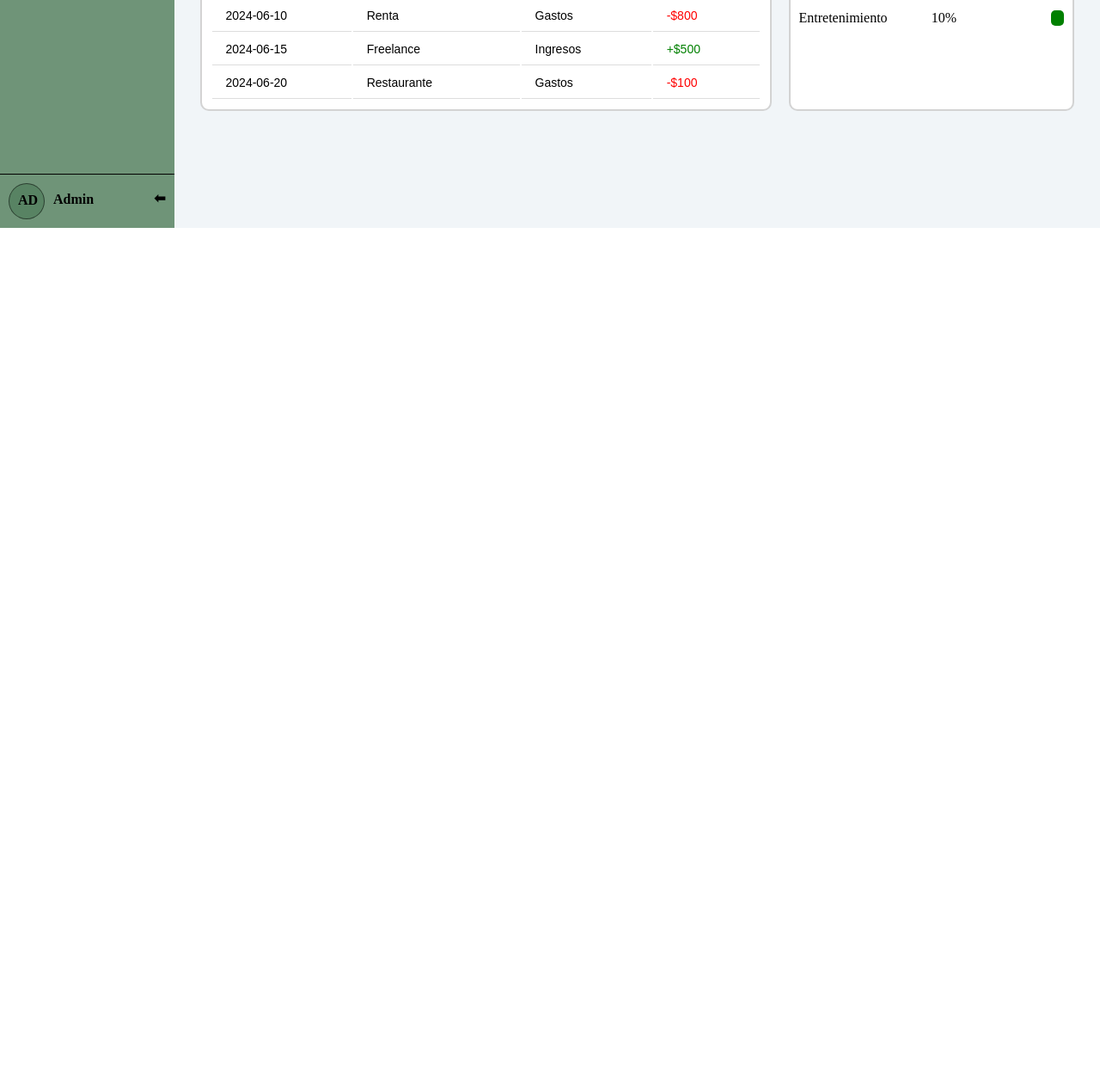
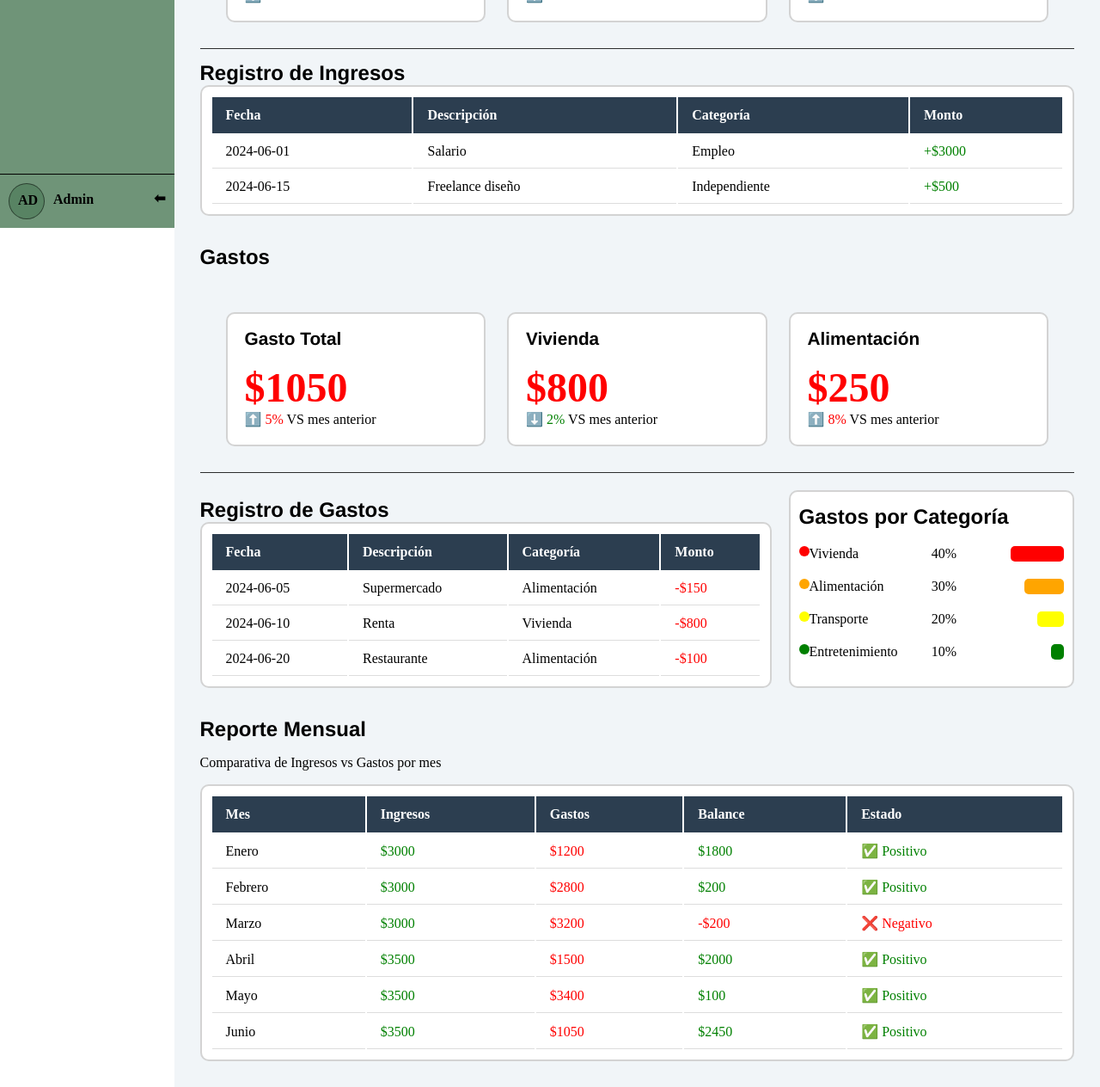
Before and after one commit to birulboy/CompuGraficaParcial1, a plain HTML site: page Punto3/Index.html in a window 1280 px wide. Shown: the part 535-1799 px from the top of the page at 86% size. Before the commit the page ends 800 px from the top, so only its background shows below. Drawn offline with Linux system fonts and the light colour scheme.

Commit message:
Punto 3 Terminado

```diff
--- a/Punto3/Index.html
+++ b/Punto3/Index.html
@@ -9,20 +9,30 @@
 <body>
     <main>
         <aside>
-            <div id="Aside-Header"> <span>💰</span> Money Maker</div>
+            <div id="Aside-Header">
+                <span>💰</span> Money Maker
             </div>
             <div id="Aside-Body">
-                <div class="Aside-Option Activo"><a href="#">🏠 Inicio</a></div>
-                <div class="Aside-Option"><a href="#">📈 Ingresos</a></div>
-                <div class="Aside-Option"><a href="#">📉 Gastos</a></div>
-                <div class="Aside-Option"><a href="#">📊 Reportes</a></div>
+                <div class="Aside-Option Activo">
+                    <a href="#Tarjetas">🏠 Inicio</a>
+                </div>
+                <div class="Aside-Option">
+                    <a href="#ingresos">📈 Ingresos</a>
+                </div>
+                <div class="Aside-Option">
+                    <a href="#Gastos">📉 Gastos</a>
+                </div>
+                <div class="Aside-Option">
+                    <a href="#Dates">📊 Reportes</a>
+                </div>
             </div>
             <div id="Account-Info">
-                <div class="Account Foto"> AD </div>
+                <div class="Account Foto">AD</div>
                 <div class="Account Nombre">Admin</div>
-                <a class="Back-To-Login"href="Login.html">⬅</a>
+                <a class="Back-To-Login" href="Login.html">⬅</a>
             </div>
         </aside>
+
         <section id="Information-Section">
             <div id="Information-Header">
                 <h1>Panel De Control</h1>
@@ -30,29 +40,52 @@
                 <hr>
                 <p class="Titulo">RESUMEN DEL MES</p>
             </div>
+
             <div id="Information-Body">
-                <div class="Cards">
+                <div class="Cards" id="Tarjetas">
                     <div class="Saldo-Total Carta">
                         <h2>Saldo Total</h2>
                         <p class="Monto Verde">$5000</p>
-                        <span class="Verde">⬆️ 12% </span> <span>VS mes anterior</span>
-
+                        <span class="Verde">⬆️ 12%</span>
+                        <span>VS mes anterior</span>
                     </div>
                     <div class="Ingresos Carta">
                         <h2>Ingresos</h2>
-                        <p class="Monto Azul">$3000</p>
-                        <span class="Verde"> ⬆️ 8% </span> <span>VS mes anterior</span>
+                        <p class="Monto Azul">$3500</p>
+                        <span class="Verde">⬆️ 8%</span>
+                        <span>VS mes anterior</span>
                     </div>
                     <div class="Gastos Carta">
                         <h2>Gastos</h2>
-                        <p class="Monto Rojo">$2000</p>
-                        <span class="Rojo">⬆️ 5% </span><span>VS mes anterior</span>
+                        <p class="Monto Rojo">$1050</p>
+                        <span class="Rojo">⬆️ 5%</span>
+                        <span>VS mes anterior</span>
                     </div>
-
                 </div>
-                <div id="Dates">
-                    <div id="Transacciones">
-                          <h1>Transacciones Recientes</h1>
+                <div id="ingresos">
+                    <h1>Ingresos</h1>
+                    <div class="Cards">
+                        <div class="Carta">
+                            <h2>Ingreso Total</h2>
+                            <p class="Monto Verde">$3500</p>
+                            <span class="Verde">⬆️ 10%</span>
+                            <span>VS mes anterior</span>
+                        </div>
+                        <div class="Carta">
+                            <h2>Salario</h2>
+                            <p class="Monto Verde">$3000</p>
+                            <span class="Verde">⬆️ 5%</span>
+                            <span>VS mes anterior</span>
+                        </div>
+                        <div class="Carta">
+                            <h2>Freelance</h2>
+                            <p class="Monto Azul">$500</p>
+                            <span class="Verde">⬆️ 20%</span>
+                            <span>VS mes anterior</span>
+                        </div>
+                    </div>
+                    <div id="Tabla-Ingresos">
+                        <h1>Registro de Ingresos</h1>
                         <table>
                             <tr>
                                 <th>Fecha</th>
@@ -63,36 +96,71 @@
                             <tr>
                                 <td>2024-06-01</td>
                                 <td>Salario</td>
-                                  <td>Ingresos</td>
+                                <td>Empleo</td>
                                 <td class="Verde">+$3000</td>
+                            </tr>
+                            <tr>
+                                <td>2024-06-15</td>
+                                <td>Freelance diseño</td>
+                                <td>Independiente</td>
+                                <td class="Verde">+$500</td>
+                            </tr>
+                        </table>
+                    </div>
+                </div>
+                <div id="Gastos">
+                    <h1>Gastos</h1>
+                    <div class="Cards">
+                        <div class="Carta">
+                            <h2>Gasto Total</h2>
+                            <p class="Monto Rojo">$1050</p>
+                            <span class="Rojo">⬆️ 5%</span>
+                            <span>VS mes anterior</span>
+                        </div>
+                        <div class="Carta">
+                            <h2>Vivienda</h2>
+                            <p class="Monto Rojo">$800</p>
+                            <span class="Verde">⬇️ 2%</span>
+                            <span>VS mes anterior</span>
+                        </div>
+                        <div class="Carta">
+                            <h2>Alimentación</h2>
+                            <p class="Monto Rojo">$250</p>
+                            <span class="Rojo">⬆️ 8%</span>
+                            <span>VS mes anterior</span>
+                        </div>
+                    </div>
+                    <div id="Detalle-Gastos">
+                        <div id="Tabla-Gastos">
+                            <h1>Registro de Gastos</h1>
+                            <table>
+                                <tr>
+                                    <th>Fecha</th>
+                                    <th>Descripción</th>
+                                    <th>Categoría</th>
+                                    <th>Monto</th>
                                 </tr>
                                 <tr>
                                     <td>2024-06-05</td>
                                     <td>Supermercado</td>
-                                  <td>Gastos</td>
+                                    <td>Alimentación</td>
                                     <td class="Rojo">-$150</td>
                                 </tr>
                                 <tr>
                                     <td>2024-06-10</td>
                                     <td>Renta</td>
-                                  <td>Gastos</td>
+                                    <td>Vivienda</td>
                                     <td class="Rojo">-$800</td>
-                              </tr>
-                              <tr>
-                                  <td>2024-06-15</td>
-                                  <td>Freelance</td>
-                                  <td>Ingresos</td>
-                                  <td class="Verde">+$500</td>
                                 </tr>
                                 <tr>
                                     <td>2024-06-20</td>
                                     <td>Restaurante</td>
-                                  <td>Gastos</td>
+                                    <td>Alimentación</td>
                                     <td class="Rojo">-$100</td>
                                 </tr>
                             </table>
+                        </div>
 
-                    </div>
                         <div id="Gastos-Por-Categoria">
                             <h1>Gastos por Categoría</h1>
                             <div class="Gasto">
@@ -136,10 +204,65 @@
                                 </div>
                             </div>
                         </div>
-
                     </div>
                 </div>
 
+                <div id="Dates">
+                        <h1>Reporte Mensual</h1>
+                        <p>Comparativa de Ingresos vs Gastos por mes</p>
+                        <table id="Tabla-Reporte">
+                            <tr>
+                                <th>Mes</th>
+                                <th>Ingresos</th>
+                                <th>Gastos</th>
+                                <th>Balance</th>
+                                <th>Estado</th>
+                            </tr>
+                            <tr>
+                                <td>Enero</td>
+                                <td class="Verde">$3000</td>
+                                <td class="Rojo">$1200</td>
+                                <td class="Verde">$1800</td>
+                                <td class="Verde">✅ Positivo</td>
+                            </tr>
+                            <tr>
+                                <td>Febrero</td>
+                                <td class="Verde">$3000</td>
+                                <td class="Rojo">$2800</td>
+                                <td class="Verde">$200</td>
+                                <td class="Verde">✅ Positivo</td>
+                            </tr>
+                            <tr>
+                                <td>Marzo</td>
+                                <td class="Verde">$3000</td>
+                                <td class="Rojo">$3200</td>
+                                <td class="Rojo">-$200</td>
+                                <td class="Rojo">❌ Negativo</td>
+                            </tr>
+                            <tr>
+                                <td>Abril</td>
+                                <td class="Verde">$3500</td>
+                                <td class="Rojo">$1500</td>
+                                <td class="Verde">$2000</td>
+                                <td class="Verde">✅ Positivo</td>
+                            </tr>
+                            <tr>
+                                <td>Mayo</td>
+                                <td class="Verde">$3500</td>
+                                <td class="Rojo">$3400</td>
+                                <td class="Verde">$100</td>
+                                <td class="Verde">✅ Positivo</td>
+                            </tr>
+                            <tr>
+                                <td>Junio</td>
+                                <td class="Verde">$3500</td>
+                                <td class="Rojo">$1050</td>
+                                <td class="Verde">$2450</td>
+                                <td class="Verde">✅ Positivo</td>
+                            </tr>
+                        </table>
+                </div>
+            </div>
         </section>
     </main>
 </body>
--- a/Punto3/indexstyle.css
+++ b/Punto3/indexstyle.css
@@ -1,6 +1,4 @@
 body {
-    height: 100vh;
-    width: 100vw;
     padding: 0;
     margin: 0;
     gap: 0;
@@ -9,9 +7,7 @@ body {
 main {
     display: grid;
     grid-template-columns: 1fr 6fr;
-    grid-template-rows: 1fr;
     box-sizing: border-box;
-    height: 100vh;
 }
 
 
@@ -22,6 +18,9 @@ aside {
     grid-column: 1/2;
     display: flex;
     flex-direction: column;
+    position: sticky;
+    top : 0;
+    height: 100vh;
 }
 
 #Aside-Header {
@@ -66,13 +65,6 @@ aside {
 
 }
 
-.Activo {
-    font-weight: bolder;
-    background-color: rgba(70, 153, 89, 0.638);
-    border-radius: 5px;
-    padding: 10px;
-
-}
 
 #Account-Info {
     border: 1px solid black;
@@ -175,7 +167,7 @@ section {
     padding-top: 0;
 }
 
-#Information-Header h1 {
+h1 {
     font-family: 'Franklin Gothic Medium', 'Arial Narrow', Arial, sans-serif;
     font-size: 1.5rem;
     margin-bottom: 0;
@@ -194,18 +186,25 @@ section {
     gap: 20px;
 }
 
-#Dates {
+#Detalle-Gastos {
     display:grid;
     grid-template-columns: 2fr 1fr;
     gap:20px;
+
 }
 
+#Gastos{
+    display: flex;
+    flex-direction: column;
+    gap: 20px;
+}
 
-#Transacciones{
+table{
     border: solid #7070704f 2px;
     padding: 10px;
     background-color: white;
     border-radius: 10px;
+    width: 100%;
 }
 
 #Gastos-Por-Categoria{
@@ -216,11 +215,6 @@ section {
     display: flex;
     flex-direction: column;
     gap: 20px;
-}
-
-#Dates h1 {
-    font-family: 'Franklin Gothic Medium', 'Arial Narrow', Arial, sans-serif;
-    font-size: 1.5rem;
 }
 
 .Gasto{
@@ -242,13 +236,6 @@ section {
 }
 
 
-table {
-  width: 100%;
-  font-family: Arial, sans-serif;
-  font-size: 14px;
-}
-
-
 th {
   background-color: #2c3e50;
   color: white;
@@ -266,3 +253,18 @@ td {
 tr:hover {
   background-color: #f1f1f1;
 }
+
+html {
+    scroll-behavior: smooth;
+}
+
+.Circulo {
+    width: 12px;
+    height: 12px;
+    border-radius: 50%;
+    flex-shrink: 0;
+}
+
+.Gasto-Info{
+    display: flex;
+}
```
Lines whose indentation alone changed are shown as unchanged.
